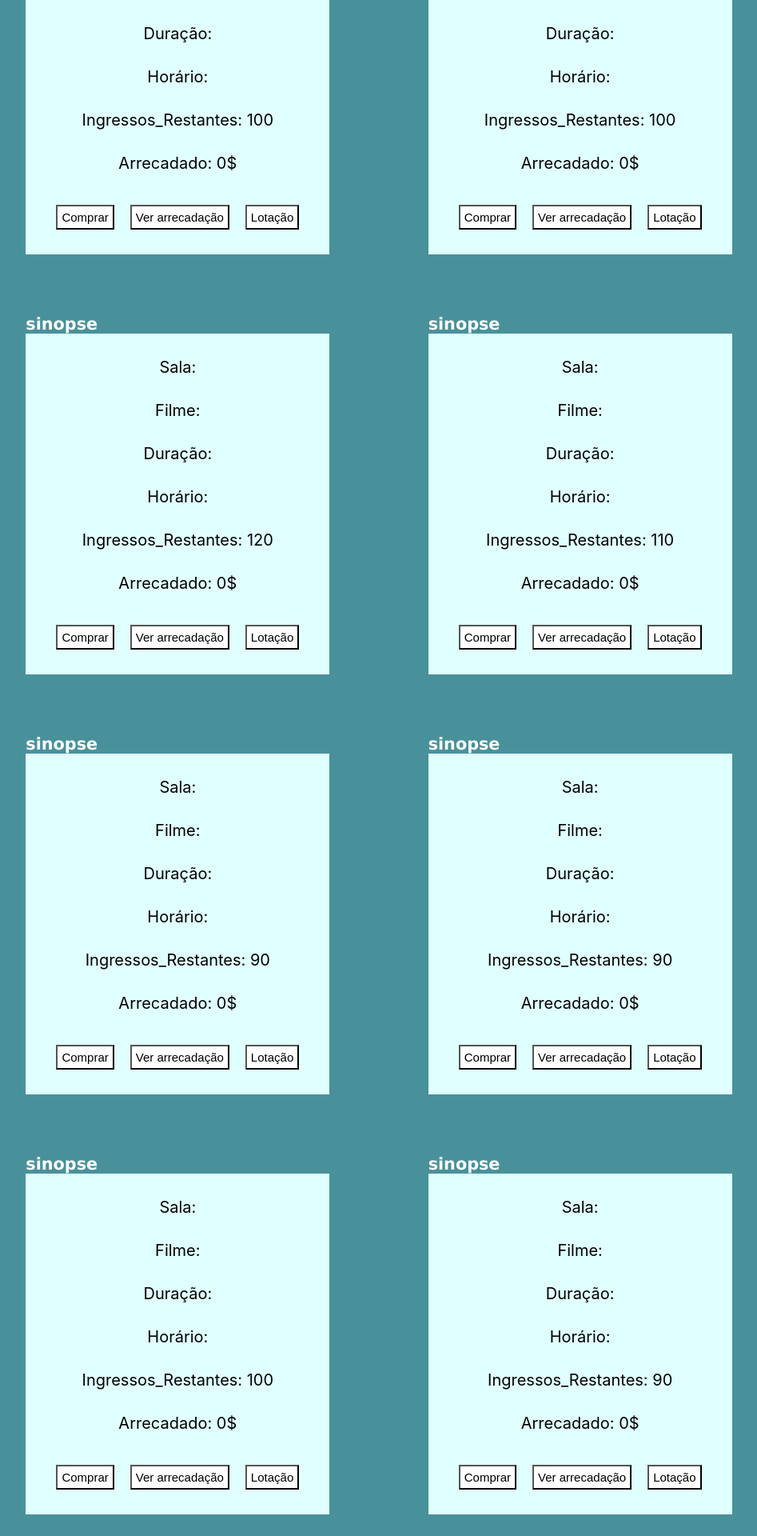
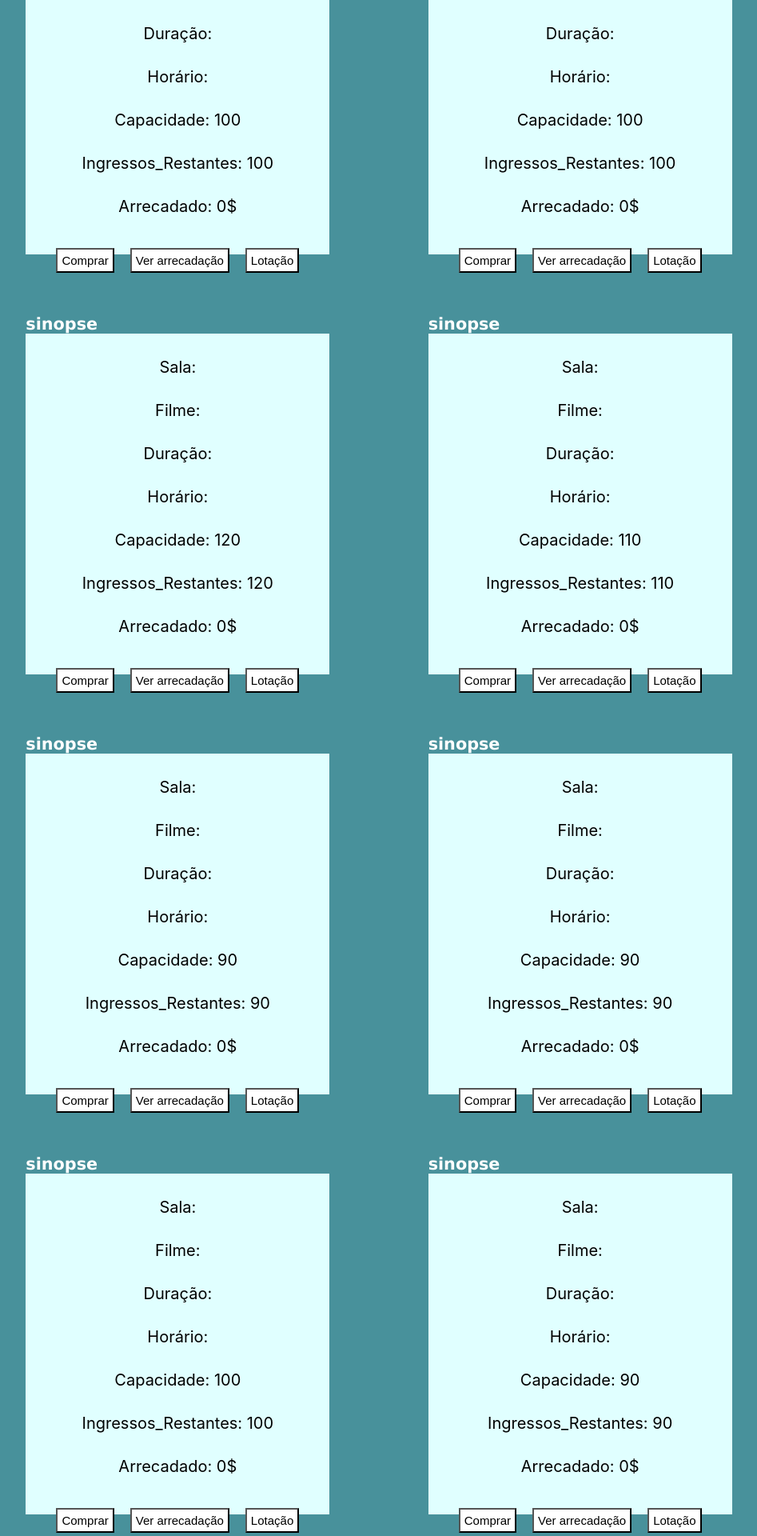
Before and after one commit to Thmsantos/cinema, a React (Create React App) app in the folder client/: page / in a window 1280 px wide. Shown: the part 580-2500 px from the top of the page at 80% size, without its empty margins (166-1113 px from the left). Built offline with nearby package versions, Linux system fonts and the light colour scheme; no server answers.

Commit message:
Update App.js

```diff
--- a/client/src/App.js
+++ b/client/src/App.js
@@ -128,7 +128,7 @@ function App() {
   const [toogleOrfa_primeiroHorario, setToogleOrfa_primeiroHorario] = React.useState(true);
   const [corOrfa_primeiroHorario, setCorOrfa_primeiroHorario] = React.useState('#E0FFFF');
   React.useEffect(() => {
-    if (orfaIngressos_primeiroHorario < 50){
+    if (orfaIngressos_primeiroHorario < 100){
         setCorOrfa_primeiroHorario((state) => toogleOrfa_primeiroHorario ? '#1E90FF': '#1E90FF');
         setToogleOrfa_primeiroHorario(state => !state)
     }
@@ -141,7 +141,7 @@ function App() {
   const [toogleOrfa_segundoHorario, setToogleOrfa_segundoHorario] = React.useState(true);
   const [corOrfa_segundoHorario, setCorOrfa_segundoHorario] = React.useState('#E0FFFF');
   React.useEffect(() => {
-    if (orfaIngressos_segundoHorario < 50){
+    if (orfaIngressos_segundoHorario < 100){
         setCorOrfa_segundoHorario((state) => toogleOrfa_segundoHorario ? '#1E90FF': '#1E90FF');
         setToogleOrfa_segundoHorario(state => !state)
     }
@@ -154,7 +154,7 @@ function App() {
   const [toogleNsepreocupe, setToogleNsepreocupe] = React.useState(true);
   const [corNsepreocupe, setCorNsepreocupe] = React.useState('#E0FFFF');
   React.useEffect(() => {
-    if (nsepreocupe_ingressos < 60){
+    if (nsepreocupe_ingressos < 120){
         setCorNsepreocupe((state) => toogleNsepreocupe ? '#1E90FF': '#1E90FF');
         setToogleNsepreocupe(state => !state)
     }
@@ -167,7 +167,7 @@ function App() {
   const [toogleTelefone, setToogleTelefone] = React.useState(true);
   const [corTelefone, setCorTelefone] = React.useState('#E0FFFF');
   React.useEffect(() => {
-    if (telefone_ingressos < 55){
+    if (telefone_ingressos < 110){
         setCorTelefone((state) => toogleTelefone ? '#1E90FF': '#1E90FF');
         setToogleTelefone(state => !state)
     }
@@ -180,7 +180,7 @@ function App() {
   const [toogleMulher_rei_primeiro_horario, setToogleMulher_rei_primeiro_horario] = React.useState(true);
   const [corMulher_rei_primeiro_horario, setCorMulher_rei_primeiro_horario] = React.useState('#E0FFFF');
   React.useEffect(() => {
-    if (mulherRei_ingressos_primeiroHorario < 45){
+    if (mulherRei_ingressos_primeiroHorario < 90){
         setCorMulher_rei_primeiro_horario((state) => toogleMulher_rei_primeiro_horario ? '#1E90FF': '#1E90FF');
         setToogleMulher_rei_primeiro_horario(state => !state)
     }
@@ -193,7 +193,7 @@ function App() {
   const [toogleMulher_rei_segundo_horario, setToogleMulher_rei_segundo_horario] = React.useState(true);
   const [corMulher_rei_segundo_horario, setCorMulher_rei_segundo_horario] = React.useState('#E0FFFF');
   React.useEffect(() => {
-    if (mulherRei_ingressos_segundoHorario < 45){
+    if (mulherRei_ingressos_segundoHorario < 90){
         setCorMulher_rei_segundo_horario((state) => toogleMulher_rei_segundo_horario ? '#1E90FF': '#1E90FF');
         setToogleMulher_rei_segundo_horario(state => !state)
     }
@@ -206,7 +206,7 @@ function App() {
   const [toogleAvatar, setToogleAvatar] = React.useState(true);
   const [corAvatar, setCorAvatar] = React.useState('#E0FFFF');
   React.useEffect(() => {
-    if (avatar_ingressos < 50){
+    if (avatar_ingressos < 100){
         setCorAvatar((state) => toogleAvatar ? '#1E90FF': '#1E90FF');
         setToogleAvatar(state => !state)
     }
@@ -232,7 +232,7 @@ function App() {
   const [toogleAqueda_primeiroHorario, setToogleAqueda_primeiroHorario] = React.useState(true);
   const [corAqueda_primeiroHorario, setCorAqueda_primeiroHorario] = React.useState('#E0FFFF');
   React.useEffect(() => {
-    if (aQueda_ingressos_primeiroHorario < 75){
+    if (aQueda_ingressos_primeiroHorario < 150){
         setCorAqueda_primeiroHorario((state) => toogleAqueda_primeiroHorario ? '#1E90FF': '#1E90FF');
         setToogleAqueda_primeiroHorario(state => !state)
     }
@@ -295,6 +295,7 @@ function App() {
                     <p style={{backgroundColor:corOrfa_primeiroHorario}} className='filme'>Filme: {Orfa_filme}</p>
                     <p style={{backgroundColor:corOrfa_primeiroHorario}} className='duracao'>Duração: {Orfa_duracao}</p>
                     <p style={{backgroundColor:corOrfa_primeiroHorario}} className='horario'>Horário: {Orfa_horario}</p>
+                    <p style={{backgroundColor:corOrfa_primeiroHorario}} className='capacidade'>Capacidade: 100</p>
                     <p style={{backgroundColor:corOrfa_primeiroHorario}} className='restantes'>Ingressos_Restantes: {orfaIngressos_primeiroHorario}</p>
                     <p style={{backgroundColor:corOrfa_primeiroHorario}} className='arrecadao'>Arrecadado: {faturamento_orfa_primeiroHorario}$</p>
                     <button className='comprar' onClick={() => setOrfaIngressos_primeiroHorario(orfaIngressos_primeiroHorario - 1)}>Comprar</button>
@@ -311,6 +312,7 @@ function App() {
                     <p style={{backgroundColor:corOrfa_segundoHorario}} className='filme'>Filme: {Orfa_filme}</p>
                     <p style={{backgroundColor:corOrfa_segundoHorario}} className='duracao'>Duração: {Orfa_duracao}</p>
                     <p style={{backgroundColor:corOrfa_segundoHorario}} className='horario'>Horário: {Orfa_segundoHorario_horario}</p>
+                    <p style={{backgroundColor:corOrfa_segundoHorario}} className='capacidade'>Capacidade: 100</p>
                     <p style={{backgroundColor:corOrfa_segundoHorario}} className='restantes'>Ingressos_Restantes: {orfaIngressos_segundoHorario}</p>
                     <p style={{backgroundColor:corOrfa_segundoHorario}} className='arrecadao'>Arrecadado: {faturamento_orfa_segundoHorario}$</p>
                     <button className='comprar' onClick={() => setOrfaIngressos_segundoHorario(orfaIngressos_segundoHorario - 1)}>Comprar</button>
@@ -329,6 +331,7 @@ function App() {
                     <p style={{backgroundColor:corNsepreocupe}} className='filme'>Filme: {nsepreocupe_filme}</p>
                     <p style={{backgroundColor:corNsepreocupe}} className='duracao'>Duração: {nsepreocupe_duracao}</p>
                     <p style={{backgroundColor:corNsepreocupe}} className='horario'>Horário: {nsepreocupe_horario}</p>
+                    <p style={{backgroundColor:corNsepreocupe}} className='capacidade'>Capacidade: 120</p>
                     <p style={{backgroundColor:corNsepreocupe}} className='restantes'>Ingressos_Restantes: {nsepreocupe_ingressos}</p>
                     <p style={{backgroundColor:corNsepreocupe}} className='arrecadao'>Arrecadado: {nsepreocupe_faturamento}$</p>
                     <button  className='comprar' onClick={() => setNsepreocupeIngressos(nsepreocupe_ingressos - 1)}>Comprar</button>
@@ -345,6 +348,7 @@ function App() {
                     <p style={{backgroundColor:corTelefone}} className='filme'>Filme: {telefone_filme}</p>
                     <p style={{backgroundColor:corTelefone}} className='duracao'>Duração: {telefone_duracao}</p>
                     <p style={{backgroundColor:corTelefone}} className='horario'>Horário: {telefone_horario}</p>
+                    <p style={{backgroundColor:corTelefone}} className='capacidade'>Capacidade: 110</p>
                     <p style={{backgroundColor:corTelefone}} className='restantes'>Ingressos_Restantes: {telefone_ingressos}</p>
                     <p style={{backgroundColor:corTelefone}} className='arrecadao'>Arrecadado: {telefone_faturamento}$</p>
                     <button className='comprar' onClick={() => setTelefoneIngressos(telefone_ingressos - 1)}>Comprar</button>
@@ -363,6 +367,7 @@ function App() {
                     <p style={{backgroundColor:corMulher_rei_primeiro_horario}} className='filme'>Filme: {mulher_rei_filme}</p>
                     <p style={{backgroundColor:corMulher_rei_primeiro_horario}} className='duracao'>Duração: {mulher_rei_duracao}</p>
                     <p style={{backgroundColor:corMulher_rei_primeiro_horario}} className='horario'>Horário: {mulher_rei_horario}</p>
+                    <p style={{backgroundColor:corMulher_rei_primeiro_horario}} className='capacidade'>Capacidade: 90</p>
                     <p style={{backgroundColor:corMulher_rei_primeiro_horario}} className='restantes'>Ingressos_Restantes: {mulherRei_ingressos_primeiroHorario}</p>
                     <p style={{backgroundColor:corMulher_rei_primeiro_horario}} className='arrecadao'>Arrecadado: {faturamento_mulherRei_primeiroHorario}$</p>
                     <button className='comprar' onClick={() => setmulherRei_ingressos_primeiroHorario(mulherRei_ingressos_primeiroHorario - 1)}>Comprar</button>
@@ -379,6 +384,7 @@ function App() {
                     <p style={{backgroundColor:corMulher_rei_segundo_horario}} className='filme'>Filme: {mulher_rei_filme}</p>
                     <p style={{backgroundColor:corMulher_rei_segundo_horario}} className='duracao'>Duração: {mulher_rei_duracao}</p>
                     <p style={{backgroundColor:corMulher_rei_segundo_horario}} className='horario'>Horário: {mulherRei_segundoHorario_horario}</p>
+                    <p style={{backgroundColor:corMulher_rei_segundo_horario}} className='capacidade'>Capacidade: 90</p>
                     <p style={{backgroundColor:corMulher_rei_segundo_horario}} className='restantes'>Ingressos_Restantes: {mulherRei_ingressos_segundoHorario}</p>
                     <p style={{backgroundColor:corMulher_rei_segundo_horario}} className='arrecadao'>Arrecadado: {faturamento_mulherRei_segundoHorario}$</p>
                     <button className='comprar' onClick={() => setmulherRei_ingressos_segundoHorario(mulherRei_ingressos_segundoHorario - 1)}>Comprar</button>
@@ -397,6 +403,7 @@ function App() {
                     <p style={{backgroundColor:corAvatar}} className='filme'>Filme: {avatar_filme}</p>
                     <p style={{backgroundColor:corAvatar}} className='duracao'>Duração: {avatar_duracao}</p>
                     <p style={{backgroundColor:corAvatar}} className='horario'>Horário: {avatar_horario}</p>
+                    <p style={{backgroundColor:corAvatar}} className='capacidade'>Capacidade: 100</p>
                     <p style={{backgroundColor:corAvatar}} className='restantes'>Ingressos_Restantes: {avatar_ingressos}</p>
                     <p style={{backgroundColor:corAvatar}} className='arrecadao'>Arrecadado: {faturamento_avatar}$</p>
                     <button className='comprar' onClick={() => setAvatar_ingressos(avatar_ingressos - 1)}>Comprar</button>
@@ -413,6 +420,7 @@ function App() {
                     <p style={{backgroundColor:corSorria}} className='filme'>Filme: {sorria_filme}</p>
                     <p style={{backgroundColor:corSorria}} className='duracao'>Duração: {sorria_duracao}</p>
                     <p style={{backgroundColor:corSorria}} className='horario'>Horário: {sorria_horario}</p>
+                    <p style={{backgroundColor:corSorria}} className='capacidade'>Capacidade: 90</p>
                     <p style={{backgroundColor:corSorria}} className='restantes'>Ingressos_Restantes: {sorria_ingressos}</p>
                     <p style={{backgroundColor:corSorria}} className='arrecadao'>Arrecadado: {faturamento_sorria}$</p>
                     <button className='comprar' onClick={() => setsorria_ingressos(sorria_ingressos - 1)}>Comprar</button>
@@ -431,6 +439,7 @@ function App() {
                     <p style={{backgroundColor:corAqueda_primeiroHorario}} className='filme'>Filme: {aQueda_filme}</p>
                     <p style={{backgroundColor:corAqueda_primeiroHorario}} className='duracao'>Duração: {aQueda_duracao}</p>
                     <p style={{backgroundColor:corAqueda_primeiroHorario}} className='horario'>Horário: {aQueda_horario}</p>
+                    <p style={{backgroundColor:corAqueda_primeiroHorario}} className='capacidade'>Capacidade: 150</p>
                     <p style={{backgroundColor:corAqueda_primeiroHorario}} className='restantes'>Ingressos_Restantes: {aQueda_ingressos_primeiroHorario}</p>
                     <p style={{backgroundColor:corAqueda_primeiroHorario}} className='arrecadao'>Arrecadado: {faturamento_aQueda_primeiroHorario}$</p>
                     <button className='comprar' onClick={() => setaQueda_ingressos_primeiroHorario(aQueda_ingressos_primeiroHorario - 1)}>Comprar</button>
@@ -447,6 +456,7 @@ function App() {
                     <p style={{backgroundColor:corAqueda_segundoHorario}} className='filme'>Filme: {aQueda_filme}</p>
                     <p style={{backgroundColor:corAqueda_segundoHorario}} className='duracao'>Duração: {aQueda_duracao}</p>
                     <p style={{backgroundColor:corAqueda_segundoHorario}} className='horario'>Horário: {aQueda_segundoHorario_horario}</p>
+                    <p style={{backgroundColor:corAqueda_segundoHorario}} className='capacidade'>Capacidade: 150</p>
                     <p style={{backgroundColor:corAqueda_segundoHorario}} className='restantes'>Ingressos_Restantes: {aQueda_ingressos_segundoHorario}</p>
                     <p style={{backgroundColor:corAqueda_segundoHorario}} className='arrecadao'>Arrecadado: {faturamento_aQueda_segundoHorario}$</p>
                     <button className='comprar' onClick={() => setaQueda_ingressos_segundoHorario(aQueda_ingressos_segundoHorario - 1)}>Comprar</button>
```
